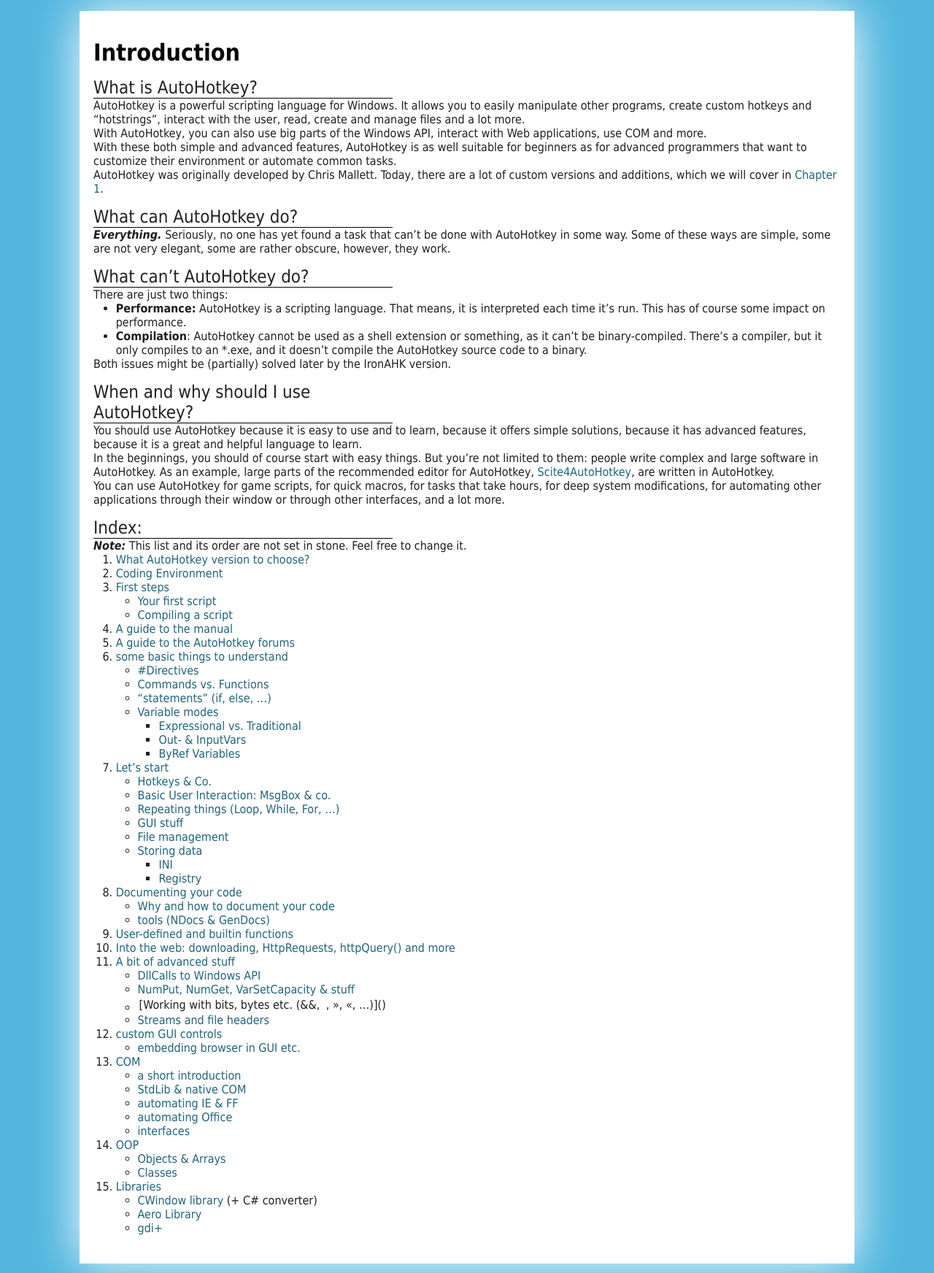
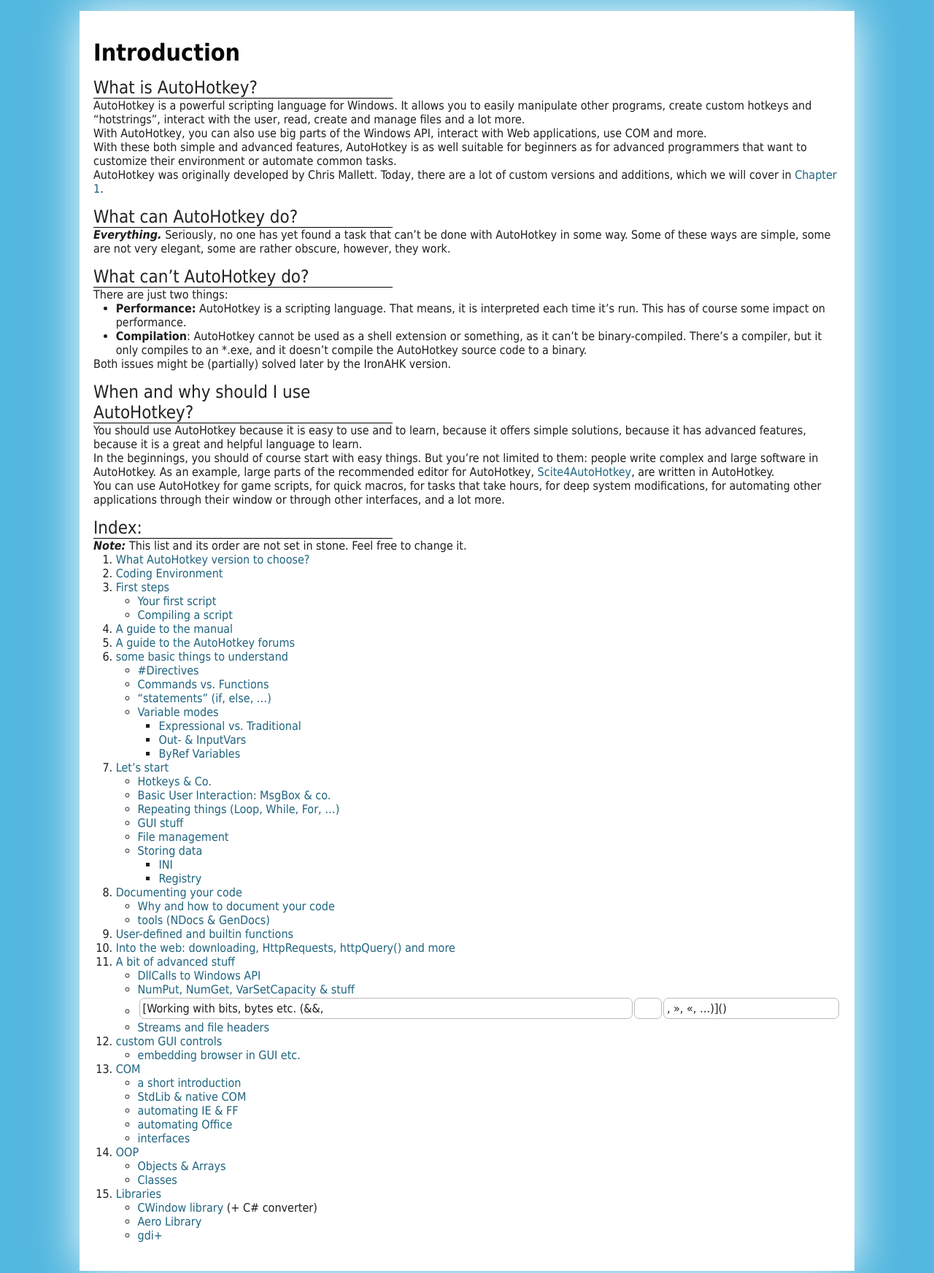
Before and after one commit to maul-esel/ahkbook, a Jekyll site: the page built from en/_posts/2011-10-29-Introduction.markdown, in a window 1280 px wide. Shown: the whole page at 73% size. Built offline with Jekyll 4.4.1, drawn with Linux system fonts in a browser that asks for light colours.

Commit message:
Added table support.

```diff
--- a/css/default.css
+++ b/css/default.css
@@ -133,3 +133,20 @@ ol li {
 	font-style: normal;
 	font-weight: normal;
 }
+
+table {
+    width: 100%;
+
+}
+td, th {
+
+    border-radius: 7px;
+    padding: 4px;
+}
+
+td {
+    border: 1px solid #BBB;
+}
+th {
+    border: 2px solid #CCD;
+}
```
Also changed, not shown: css/tests/index.html (+3 -0 lines).
